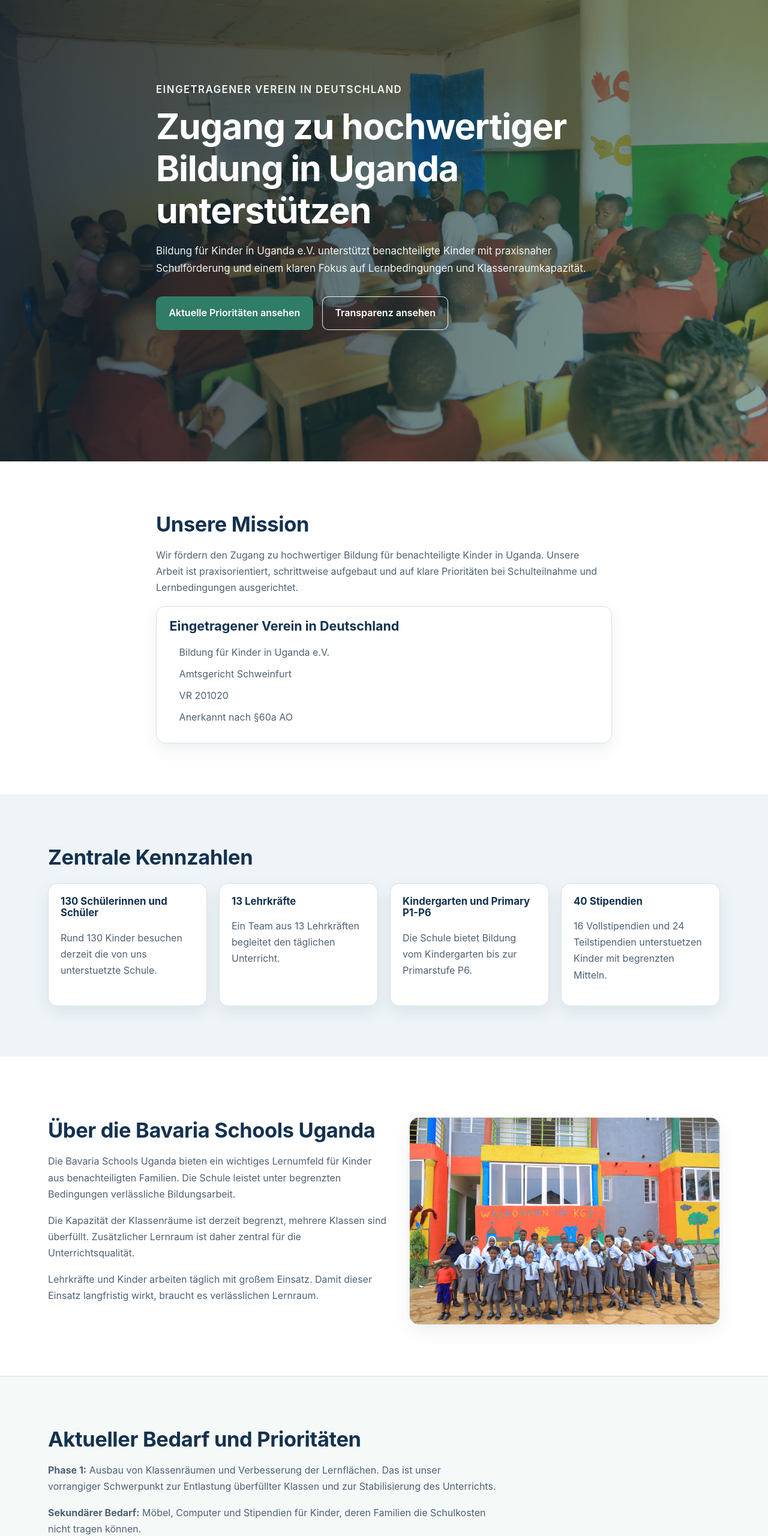
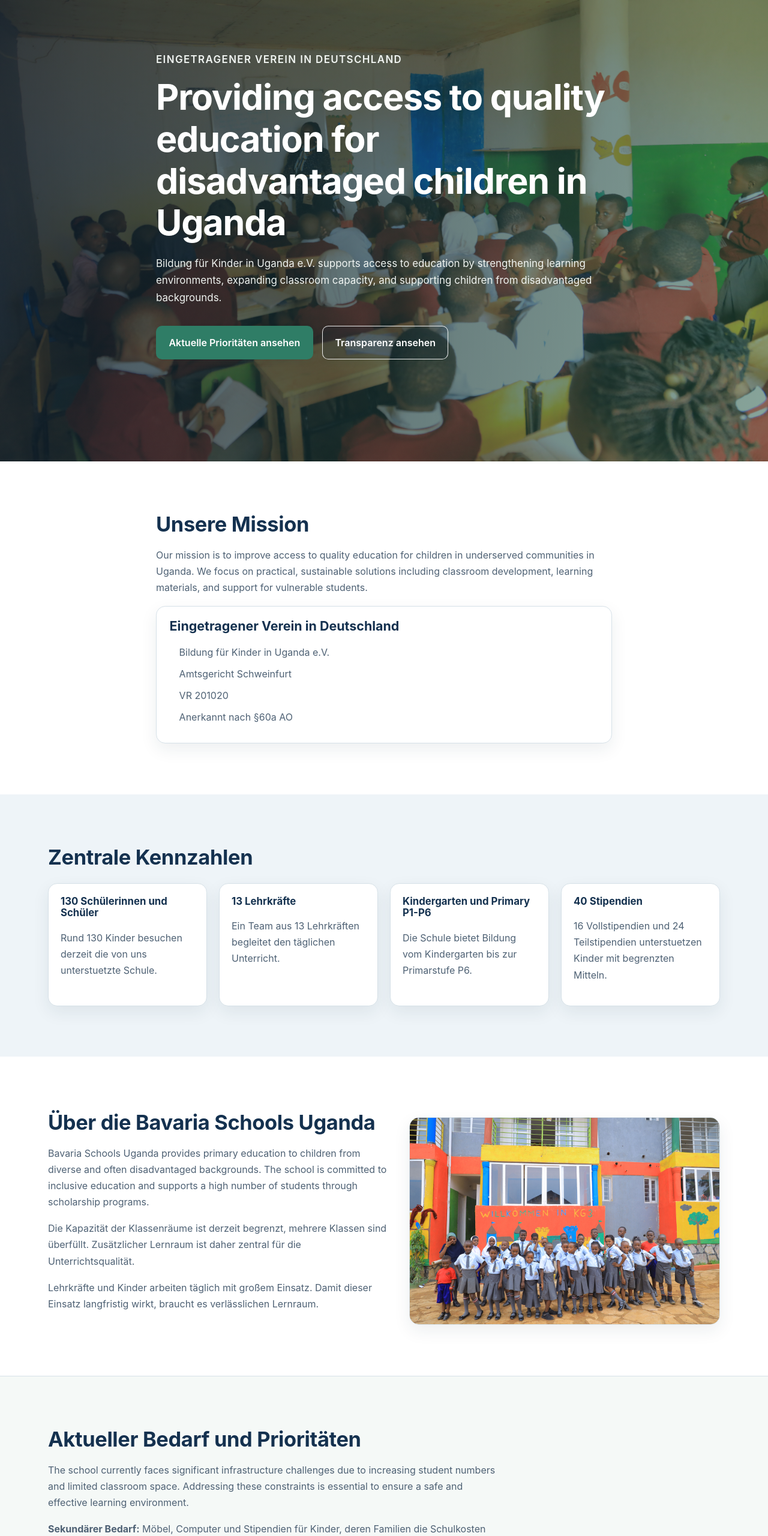
Before and after one commit to Sesazi/bildung-uganda-website, a plain HTML site: page index.html in a window 1280 px wide. Shown: the part 240-2800 px from the top of the page at 60% size. Drawn offline with Linux system fonts and the light colour scheme.

Commit message:
Upgrade homepage to funder-ready language
Made-with: Cursor

```diff
--- a/index.html
+++ b/index.html
@@ -58,11 +58,11 @@
         <div class="hero-overlay">
           <div class="container hero-content">
             <p class="eyebrow" data-en="Registered non-profit association in Germany">Eingetragener Verein in Deutschland</p>
-            <h1 data-en="Supporting access to quality education in Uganda">Zugang zu hochwertiger Bildung in Uganda unterstützen</h1>
+            <h1>
+              Providing access to quality education for disadvantaged children in Uganda
+            </h1>
             <p>
-              Bildung für Kinder in Uganda e.V. unterstützt benachteiligte Kinder mit
-              praxisnaher Schulförderung und einem klaren Fokus auf Lernbedingungen und
-              Klassenraumkapazität.
+              Bildung für Kinder in Uganda e.V. supports access to education by strengthening learning environments, expanding classroom capacity, and supporting children from disadvantaged backgrounds.
             </p>
             <div class="hero-actions">
               <a class="btn btn-primary" href="current-needs.html" data-en="View current priorities">Aktuelle Prioritäten ansehen</a>
@@ -76,9 +76,8 @@
         <div class="container narrow">
           <h2 data-en="Our Mission">Unsere Mission</h2>
           <p>
-            Wir fördern den Zugang zu hochwertiger Bildung für benachteiligte Kinder in Uganda.
-            Unsere Arbeit ist praxisorientiert, schrittweise aufgebaut und auf klare Prioritäten
-            bei Schulteilnahme und Lernbedingungen ausgerichtet.
+            Our mission is to improve access to quality education for children in underserved communities in Uganda.
+            We focus on practical, sustainable solutions including classroom development, learning materials, and support for vulnerable students.
           </p>
           <div class="panel">
             <h3 data-en="Registered Association in Germany">Eingetragener Verein in Deutschland</h3>
@@ -121,9 +120,8 @@
           <div>
             <h2 data-en="About Bavaria Schools Uganda">Über die Bavaria Schools Uganda</h2>
             <p>
-              Die Bavaria Schools Uganda bieten ein wichtiges Lernumfeld für Kinder aus
-              benachteiligten Familien. Die Schule leistet unter begrenzten Bedingungen verlässliche
-              Bildungsarbeit.
+              Bavaria Schools Uganda provides primary education to children from diverse and often disadvantaged backgrounds.
+              The school is committed to inclusive education and supports a high number of students through scholarship programs.
             </p>
             <p>
               Die Kapazität der Klassenräume ist derzeit begrenzt, mehrere Klassen sind
@@ -149,9 +147,8 @@
         <div class="container">
           <h2 data-en="Current Needs">Aktueller Bedarf und Prioritäten</h2>
           <p>
-            <strong data-en="Phase 1:">Phase 1:</strong> Ausbau von Klassenräumen und Verbesserung
-            der Lernflächen. Das ist unser vorrangiger Schwerpunkt zur Entlastung überfüllter
-            Klassen und zur Stabilisierung des Unterrichts.
+            The school currently faces significant infrastructure challenges due to increasing student numbers and limited classroom space.
+            Addressing these constraints is essential to ensure a safe and effective learning environment.
           </p>
           <p>
             <strong data-en="Secondary needs:">Sekundärer Bedarf:</strong> Möbel, Computer und
@@ -200,8 +197,8 @@
           <div>
             <h2 data-en="Transparency">Transparenz</h2>
             <p>
-              Bildung für Kinder in Uganda e.V. ist ein in Deutschland eingetragener Verein mit
-              Sitz in Bad Königshofen.
+              Transparency and accountability are central to our work.
+              We operate as a registered association in Germany and ensure that all activities and use of funds are documented and communicated clearly.
             </p>
             <ul class="check-list">
               <li data-en="Registered at Amtsgericht Schweinfurt">Eingetragen beim Amtsgericht Schweinfurt</li>
```
